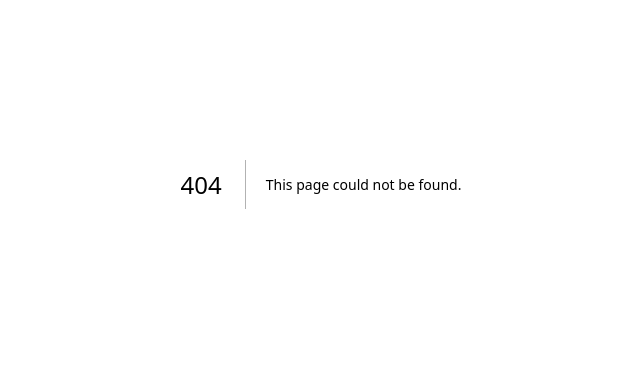
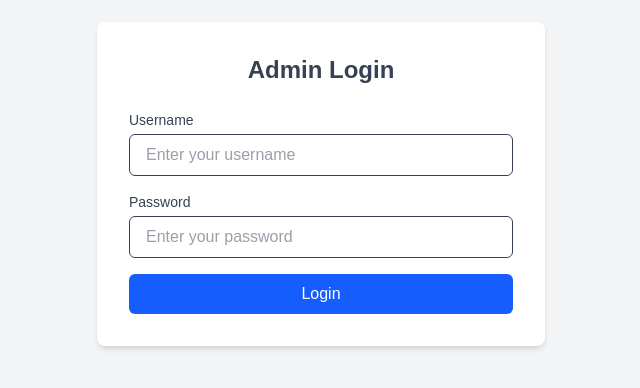
Before and after one commit to mjamilbashir99/neu-entries, a Next.js app: page /dashboard in a window 1280 px wide. Before the commit this address had no page. Shown: the part 216-604 px from the top of the page, without its empty margins (319-959 px from the left). Built offline with nearby package versions, Linux system fonts and the light colour scheme.

Commit message:
admin login and user list

```diff
--- /dev/null
+++ b/model/Admin.js
@@ -0,0 +1,11 @@
+import mongoose from "mongoose";
+
+const AdminSchema = new mongoose.Schema({
+  username: { type: String, required: true },
+  password: { type: String, required: true },
+});
+
+// Use existing model if already compiled, otherwise create a new one
+const admin = mongoose.models.admin || mongoose.model("admin", AdminSchema);
+
+export default admin;
--- /dev/null
+++ b/src/app/allusers/page.js
@@ -0,0 +1,61 @@
+"use client";
+
+import { useState, useEffect } from "react";
+
+export default function AllUsers() {
+  const [users, setUsers] = useState([]);
+
+  useEffect(() => {
+    const fetchUsers = async () => {
+      try {
+        const response = await fetch("http://localhost:3000/api/users");
+        const data = await response.json();
+
+        // ✅ Ensure users is an array
+        setUsers(data.users || []);
+      } catch (error) {
+        console.error("Error fetching users:", error);
+      }
+    };
+
+    fetchUsers();
+  }, []);
+
+  console.log("Users Array:", users);
+
+  return (
+    <div className="p-6 w-full max-w-3xl mx-auto mt-10 shadow-md rounded-lg h-screen bg-gray-50">
+      <h1 className="text-2xl font-bold mb-4 text-gray-700">All Users</h1>
+      <h2 className="text-xl font-semibold mb-2 text-gray-700">User List:</h2>
+
+      <div className="overflow-x-auto">
+        <table className="min-w-full bg-white shadow-md rounded-lg overflow-hidden">
+          <thead className="bg-gray-200 text-gray-700">
+            <tr>
+              <th className="py-3 px-6 text-left">S.No</th>
+              <th className="py-3 px-6 text-left">Name</th>
+              <th className="py-3 px-6 text-left">Email</th>
+            </tr>
+          </thead>
+          <tbody>
+            {users.length > 0 ? (
+              users.map((user, index) => (
+                <tr key={user._id} className="border-b last:border-b-0">
+                  <td className="py-3 px-6 text-gray-700">{index + 1}</td>
+                  <td className="py-3 px-6 text-gray-700">{user.name}</td>
+                  <td className="py-3 px-6 text-gray-700">{user.email}</td>
+                </tr>
+              ))
+            ) : (
+              <tr>
+                <td colSpan="3" className="py-3 px-6 text-center text-gray-600">
+                  No users found.
+                </td>
+              </tr>
+            )}
+          </tbody>
+        </table>
+      </div>
+    </div>
+  );
+}
--- /dev/null
+++ b/src/app/api/adminLogin/route.js
@@ -0,0 +1,38 @@
+import { NextResponse } from "next/server";
+import Connection from "@/app/dbconfig/dbconfig";
+import admin from "../../../../model/Admin";
+
+export async function POST(req) {
+  try {
+    const { username, password } = await req.json();
+    console.log("Received credentials:", username, password);
+
+    await Connection();
+    const Admin = await admin.findOne({ username });
+
+    if (!Admin) {
+      console.log("Admin not found");
+      return NextResponse.json({ error: "Admin not found" }, { status: 401 });
+    }
+
+    if (Admin.password !== password) {
+      console.log("Invalid credentials");
+      return NextResponse.json(
+        { error: "Invalid credentials" },
+        { status: 401 }
+      );
+    }
+
+    console.log("Login successful");
+    return NextResponse.json({
+      message: "Login successful",
+      adminId: Admin._id,
+    });
+  } catch (error) {
+    console.error("API Error:", error);
+    return NextResponse.json(
+      { error: "Internal server error" },
+      { status: 500 }
+    );
+  }
+}
--- /dev/null
+++ b/src/app/api/users/route.js
@@ -0,0 +1,11 @@
+import { NextResponse } from "next/server";
+import Connection from "@/app/dbconfig/dbconfig";
+import User from "../../../../model/UserModel";
+
+export async function GET() {
+  //   try {
+  await Connection();
+  const users = await User.find();
+  console.log(users);
+  return NextResponse.json({ users }, { status: 200 });
+}
--- /dev/null
+++ b/src/app/dashboard/page.js
@@ -0,0 +1,92 @@
+"use client";
+
+import { useState } from "react";
+import { useRouter } from "next/navigation";
+
+export default function LoginForm() {
+  const [formData, setFormData] = useState({ username: "", password: "" });
+  const [error, setError] = useState("");
+  const router = useRouter();
+
+  const handleChange = (e) => {
+    setFormData({ ...formData, [e.target.name]: e.target.value });
+  };
+
+  const handleSubmit = async (e) => {
+    e.preventDefault();
+    setError("");
+
+    if (!formData.username || !formData.password) {
+      setError("Both fields are required");
+      return;
+    }
+
+    try {
+      const response = await fetch("http://localhost:3000/api/adminLogin", {
+        method: "POST",
+        headers: { "Content-Type": "application/json" },
+        body: JSON.stringify(formData),
+      });
+
+      const data = await response.json();
+
+      if (!response.ok) {
+        setError(data.error);
+        return;
+      }
+
+      console.log("Login successful:", data);
+      router.push("/allusers");
+    } catch (error) {
+      console.error("Login error:", error);
+      setError("Something went wrong. Please try again.");
+    }
+  };
+
+  return (
+    <div className="flex items-center justify-center min-h-screen bg-gray-100">
+      <div className="bg-white p-8 rounded-lg shadow-md w-full max-w-md">
+        <h2 className="text-2xl font-bold text-center mb-6 text-gray-700">
+          Admin Login
+        </h2>
+        {error && (
+          <p className="text-red-500 text-sm text-center mb-4">{error}</p>
+        )}
+        <form onSubmit={handleSubmit} className="space-y-4">
+          <div>
+            <label className="block text-sm font-medium text-gray-700">
+              Username
+            </label>
+            <input
+              type="text"
+              name="username"
+              value={formData.username}
+              onChange={handleChange}
+              className="mt-1 w-full px-4 py-2 border rounded-md text-gray-700"
+              placeholder="Enter your username"
+            />
+          </div>
+          <div>
+            <label className="block text-sm font-medium text-gray-700">
+              Password
+            </label>
+            <input
+              type="password"
+              name="password"
+              value={formData.password}
+              onChange={handleChange}
+              className="mt-1 w-full px-4 py-2 border rounded-md text-gray-700"
+              placeholder="Enter your password"
+            />
+          </div>
+          <button
+            type="submit"
+            className="w-full bg-blue-600 text-white py-2 px-4 rounded-md hover:bg-blue-700 transition"
+          >
+            Login
+          </button>
+        </form>
+      </div>
+    </div>
+  );
+}
--- a/src/app/profile/page.js
+++ b/src/app/profile/page.js
@@ -108,12 +108,12 @@ const Profile = () => {
           <p className="text-gray-500 text-xs italic">
             For security purposes, you may be asked to sign in again with Google or email before deletion.
           </p>
-          <p
-                className="text-red-600 font-normal text-[17px] px-5 py-3 hover:bg-gray-100 cursor-pointer"
+          <a
+                className="text-red-600 font-normal text-[17px] hover:bg-gray-100 cursor-pointer"
                 onClick={handleDeleteAccount}
               >
                 Delete Account
-              </p>
+              </a>
         </div>
       </div>
     </div>
```
